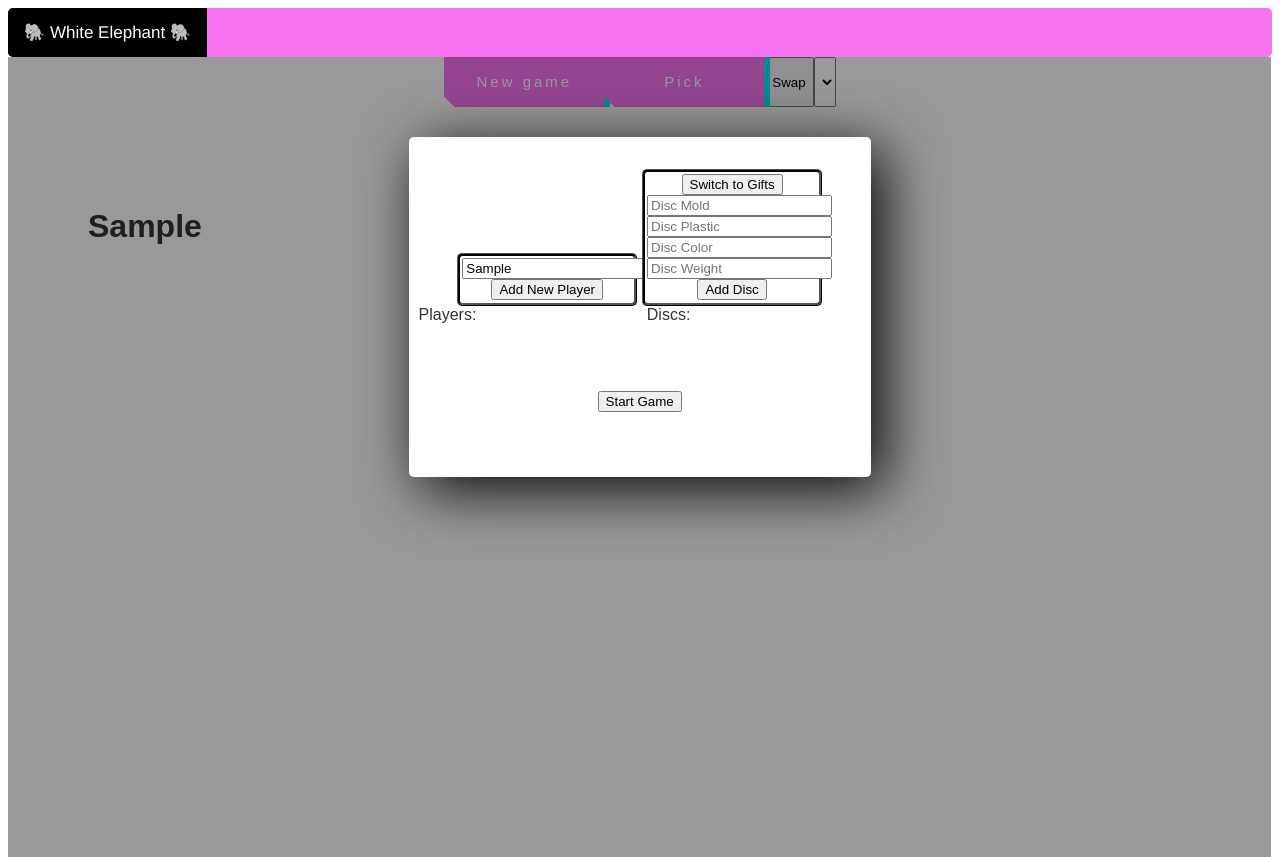
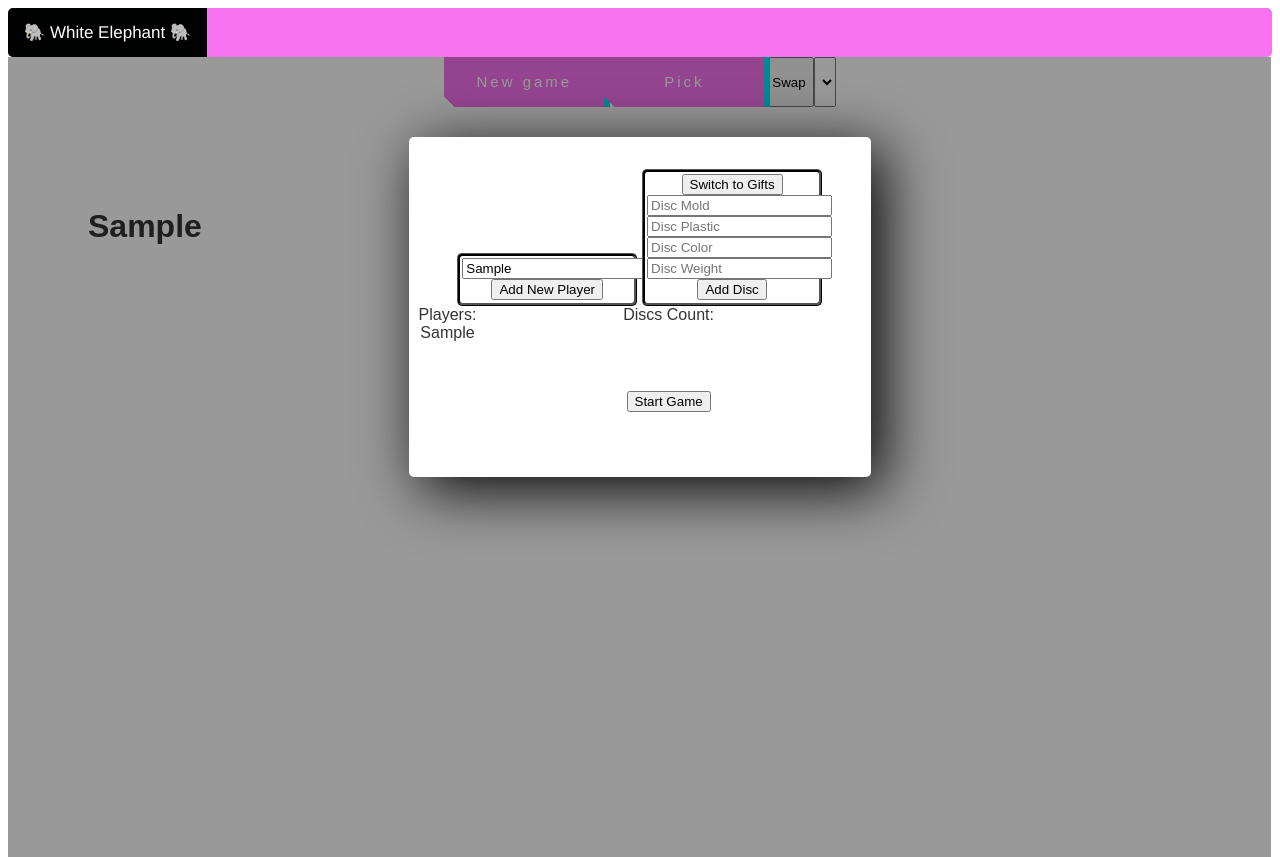
Before and after one commit to ColinBeuttler/whiteElephant, a website with bundled scripts: page Public/index.html in a window 1280 px wide. Both pictures are taken after typing "Sample" into the empty fields and a click on the button "Add New Player". Built offline with nearby package versions, Linux system fonts and the light colour scheme.

Commit message:
playerTextAdds

```diff
--- a/Public/JS/playerObj.js
+++ b/Public/JS/playerObj.js
@@ -2,6 +2,7 @@
 const inputNameEl = document.querySelector(".form__input--playerName");
 const btnPlayerForm = document.querySelector(".btn--playerSub");
 const playerList = document.querySelector(".playerList");
+const playerTextBox = document.querySelector('.playerText')
 
 // player objects global variable
 let players = [];
@@ -43,6 +44,7 @@ class PlayerAdd {
     console.log(players);
     this._renderPlayer(player);
     this._setLocalStorage(players);
+    this._writePlayerToList();
   }
 
   _renderPlayer(player) {
@@ -52,6 +54,11 @@ class PlayerAdd {
     </div>
   </div>`;
     playerList.insertAdjacentHTML("beforeend", html);
+  }
+
+  _writePlayerToList(){
+    let playerText = players[0].name
+    playerTextBox.insertAdjacentHTML('beforeend', playerText)
   }
 
   _getLocalPlayers() {
--- a/Public/index.html
+++ b/Public/index.html
@@ -68,7 +68,7 @@
     </div>
 
     <div class="discList">
-      <a>Discs:</a>
+      <a>Discs Count:</a>
       <div class="discText listItems">
 
       </div>
@@ -76,7 +76,7 @@
     </div>
 
     <div class="giftList">
-      <a>Gifts:</a>
+      <a>Gifts Count:</a>
       <div class="giftText listItems">
 
       </div>
```
